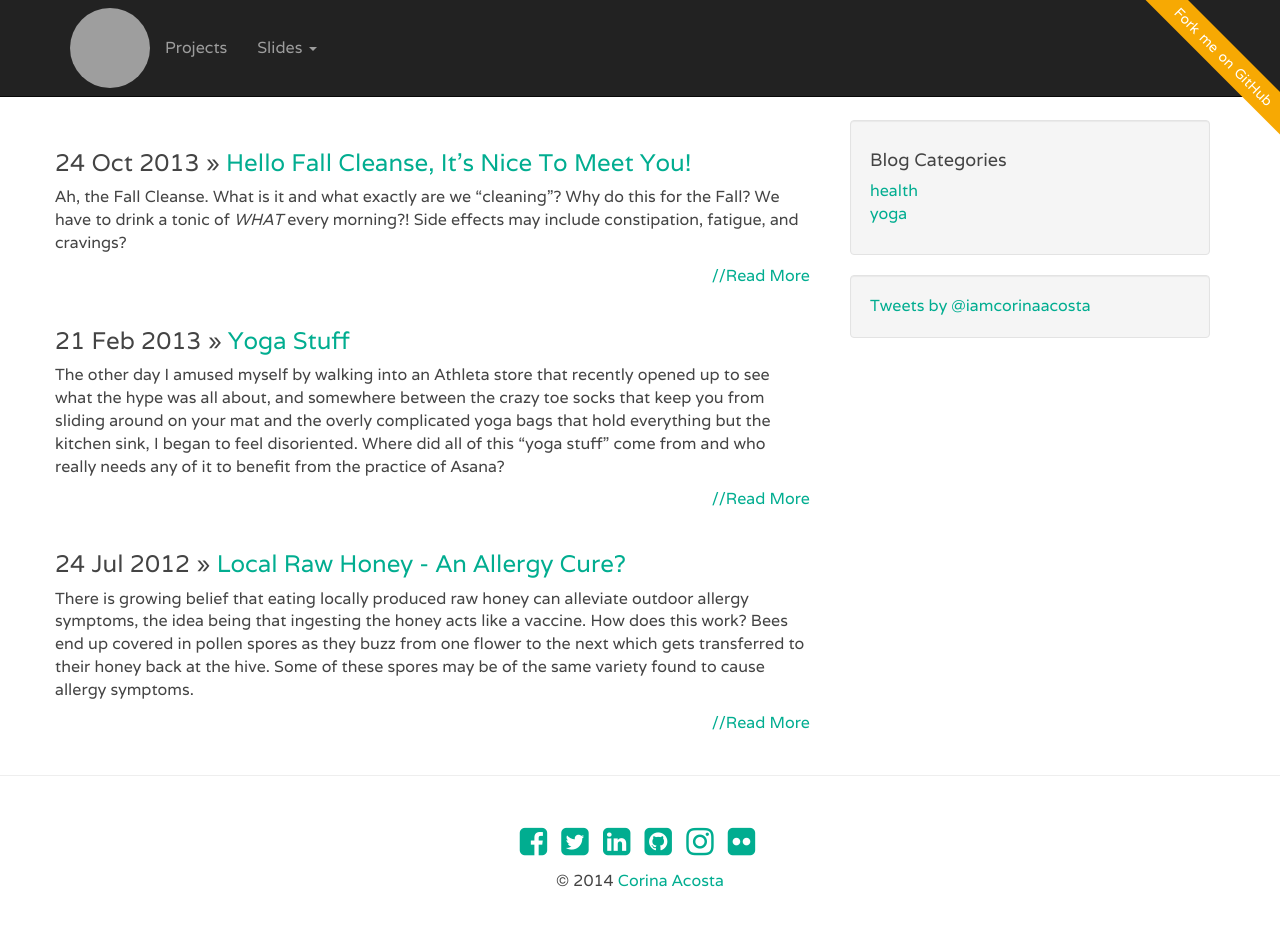
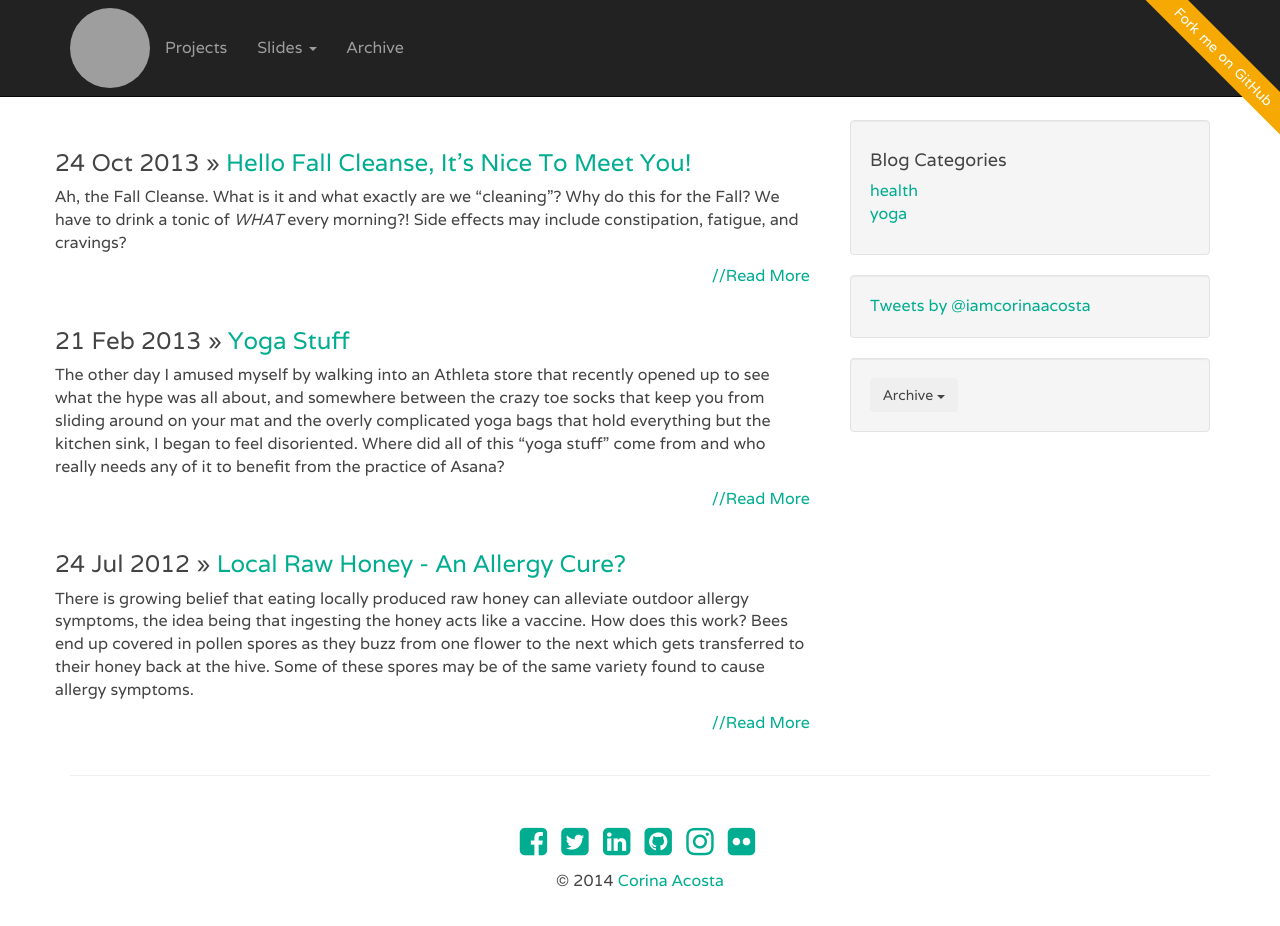
Before and after one commit to cacosta/caoi.github.io, a Jekyll site: the page built from index.html, in a window 1280 px wide and 942 px high. Shown: the top 926 px of the window. Built offline with Jekyll 4.4.1, drawn with Linux system fonts in a browser that asks for light colours; nearby versions of some CDN libraries; Markdown is read by kramdown in place of the engine named in the settings; the list of posts is cut into pages by our own code; comment, search, counter and statistics services are not loaded; grey boxes are pictures that could not be loaded.

Commit message:
archive page added

```diff
--- a/_includes/header.html
+++ b/_includes/header.html
@@ -62,7 +62,7 @@
                             <li><a href="http://iamca.github.io/ude2013" target="_blank">UDE 2013</a></li>
                         </ul>
                     </li>
-                    <!--li><a href="#">Archive</a></li-->
+                    <li><a href="/archive.html">Archive</a></li>
                     <!--li><a href="mailto:#">Contact</a></li-->
                 </ul>
             </div>
--- a/_includes/sidebar.html
+++ b/_includes/sidebar.html
@@ -9,9 +9,9 @@
                 </button>
             </span>
         </div>
-        <!-- /input-group -->
     </div-->
     <!-- /well -->
+
     <div class="well">
         <h4>Blog Categories</h4>
         <div class="row">
@@ -27,13 +27,33 @@
         </div>
     </div>
     <!-- /well -->
+
     <div class="well">
         <div class="tweets-container">
             <a class="twitter-timeline" data-dnt="true" href="https://twitter.com/iamcorinaacosta" data-widget-id="427845383172026369">Tweets by @iamcorinaacosta</a>
             <script>!function(d,s,id){var js,fjs=d.getElementsByTagName(s)[0],p=/^http:/.test(d.location)?'http':'https';if(!d.getElementById(id)){js=d.createElement(s);js.id=id;js.src=p+"://platform.twitter.com/widgets.js";fjs.parentNode.insertBefore(js,fjs);}}(document,"script","twitter-wjs");</script>
         </div>
+    </div>
+    <!-- /well -->
+
+    <div class="well">
+        <div class="dropdown">
+          <button class="btn dropdown-toggle" type="button" id="archiveMenu" data-toggle="dropdown">Archive <span class="caret"></span></button>
+          <ul class="dropdown-menu" role="menu" aria-labelledby="archiveMenu">
+            {% for post in site.posts %}
+                {% unless post.next %}
+                  <li><a href="/{{ post.date | date: '%Y' }}">{{ post.date | date: '%Y' }}</a><li>
+                {% else %}
+                  {% capture year %}{{ post.date | date: '%Y' }}{% endcapture %}
+                  {% capture nyear %}{{ post.next.date | date: '%Y' }}{% endcapture %}
+                  {% if year != nyear %}
+                    <li><a href="/{{ post.date | date: '%Y' }}">{{ post.date | date: '%Y' }}</a><li>
+                  {% endif %}
+                {% endunless %}
+            {% endfor %}
+          </ul>
+        </div>
+    </div>
+    <!-- /well -->
 
 </div>
-    </div>
-    <!-- /well -->
-</div>
--- a/css/custom.css
+++ b/css/custom.css
@@ -183,5 +183,8 @@
 .post .fa-3x {
   font-size: 7em; }
 
+.archive li {
+  font-size: 13px; }
+
 footer {
   margin: 50px 0; }
--- a/sass/custom.scss
+++ b/sass/custom.scss
@@ -80,6 +80,9 @@
   .fa-3x {font-size:7em;}
 }
 
+.archive{
+    li{font-size:13px;}
+ }
 footer{
   margin: 50px 0;
 }
```
Also changed, not shown: archive.html (added, +26 -0 lines).
